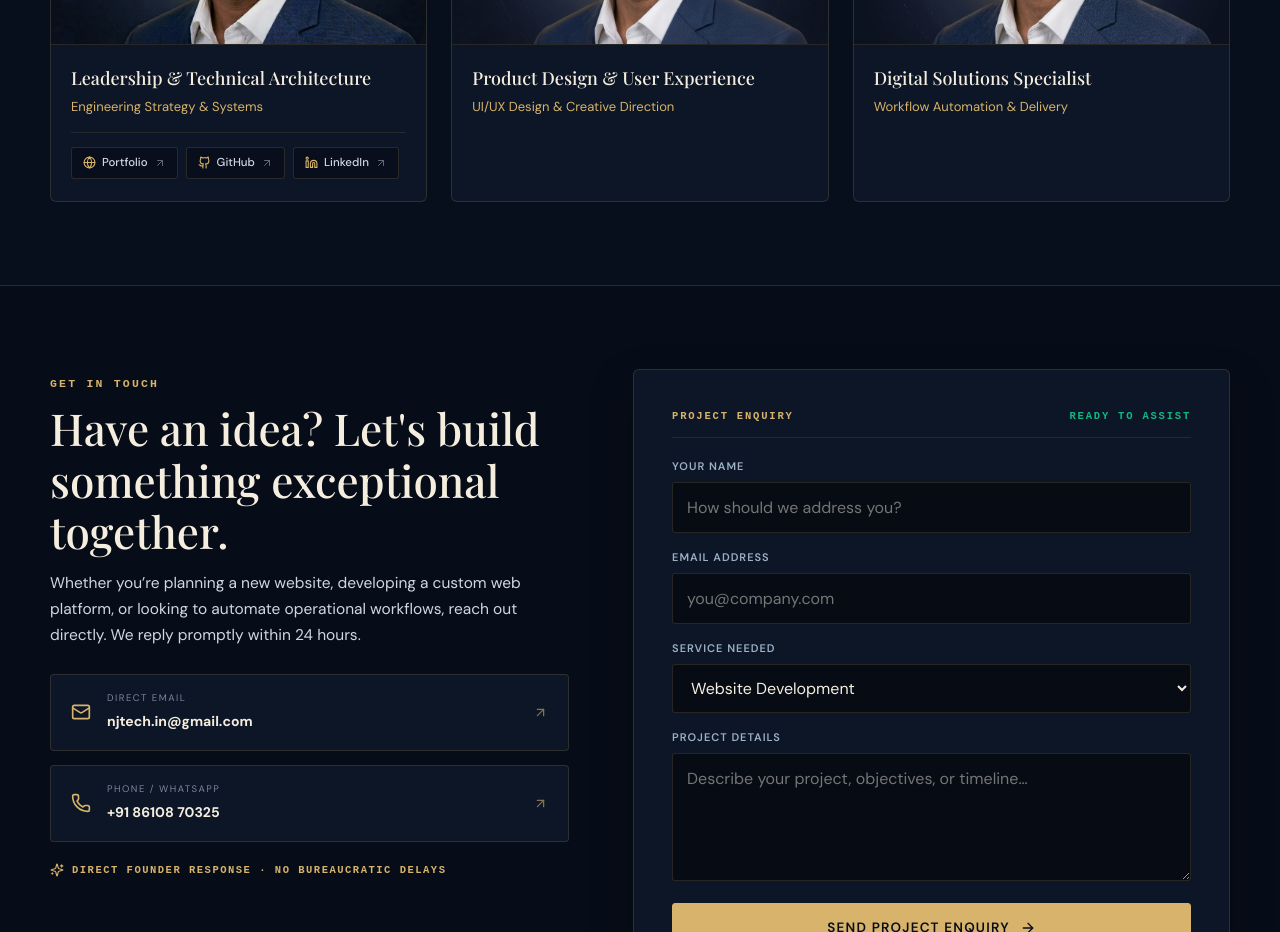
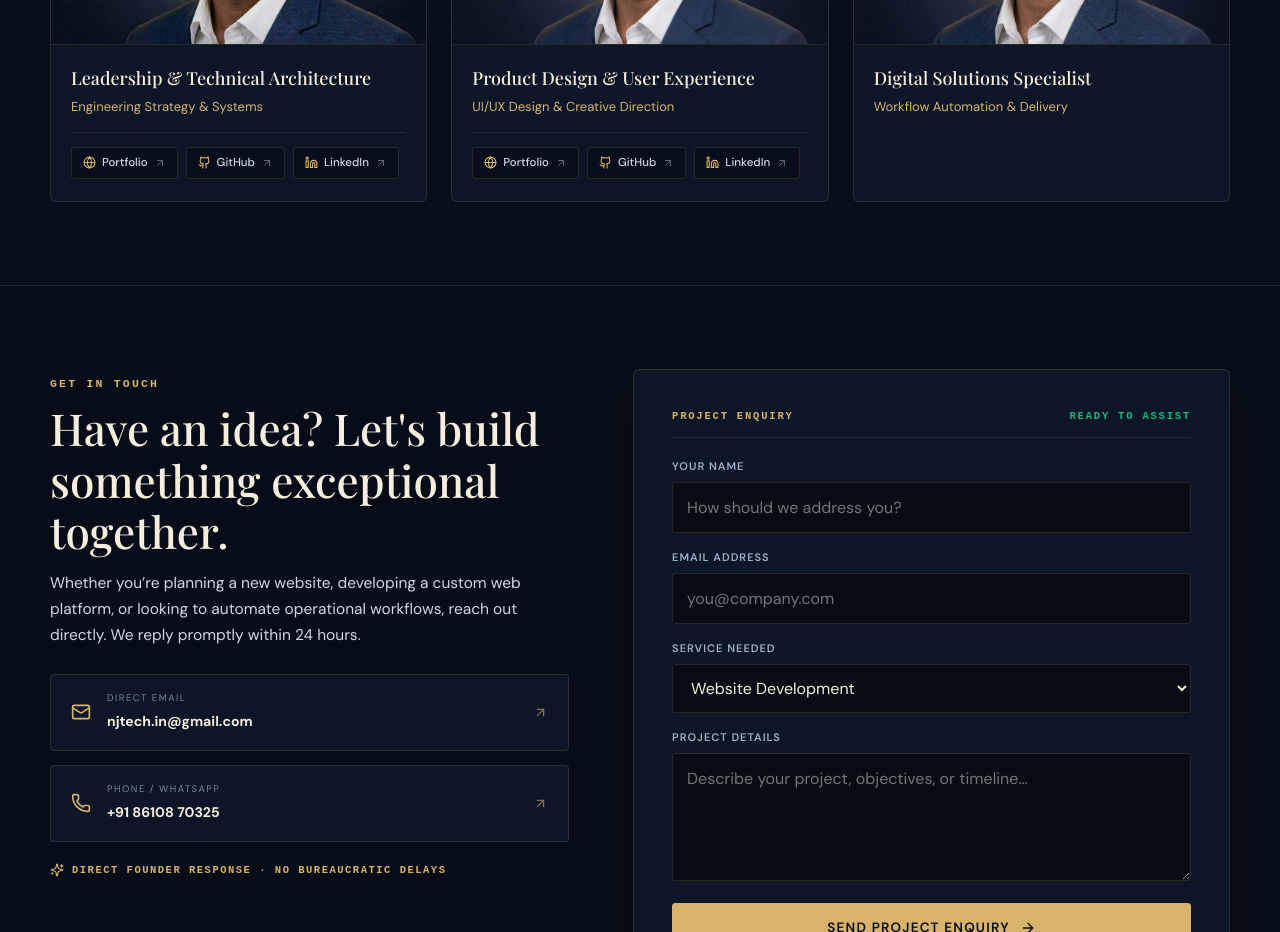
Before and after one commit to Jxgxn-007/njex-digitalsolutions, a React (Vite) app in the folder frontend/: page / in a window 1280 px wide. Shown: the part 3920-4852 px from the top of the page. Built offline with nearby package versions, Linux system fonts and the light colour scheme.

Commit message:
Add portfolio, LinkedIn, and GitHub links to team member 2

```diff
--- a/frontend/src/teamData.ts
+++ b/frontend/src/teamData.ts
@@ -33,6 +33,11 @@ export const teamMembers: TeamMember[] = [
     role: 'Product Design & User Experience',
     area: 'UI/UX Design & Creative Direction',
     photoUrl: member2Photo,
+    socials: {
+      portfolio: 'https://biswajithportfolio.netlify.app',
+      github: 'https://github.com/BiswajithPN',
+      linkedin: 'https://www.linkedin.com/in/biswajithpn',
+    },
   },
   {
     id: 'team-member-3',
```
